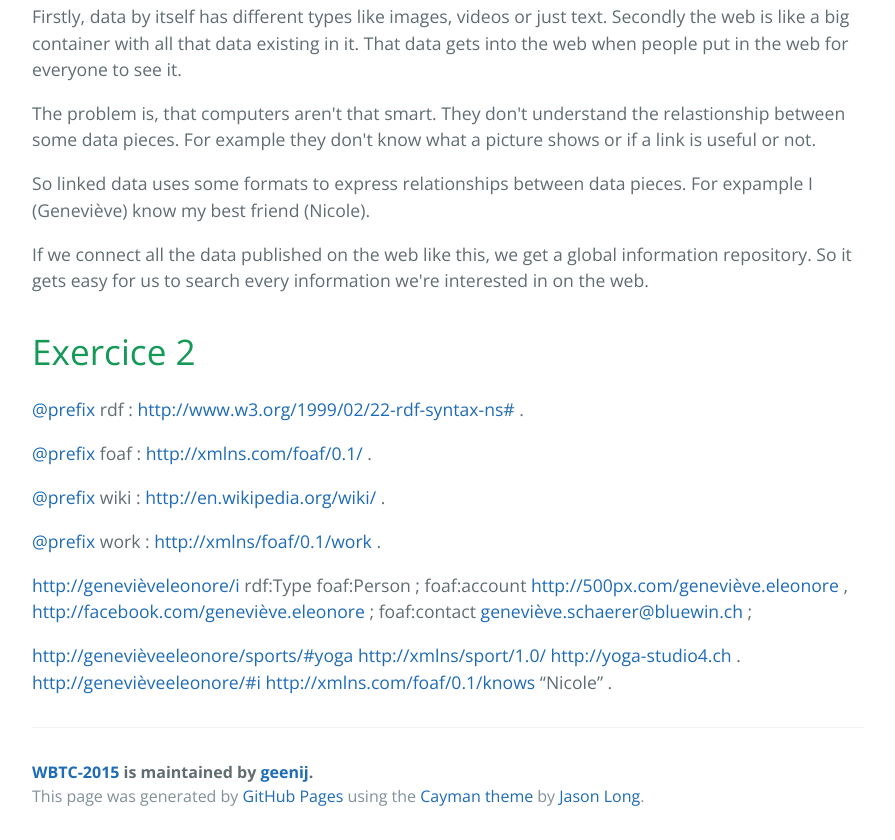
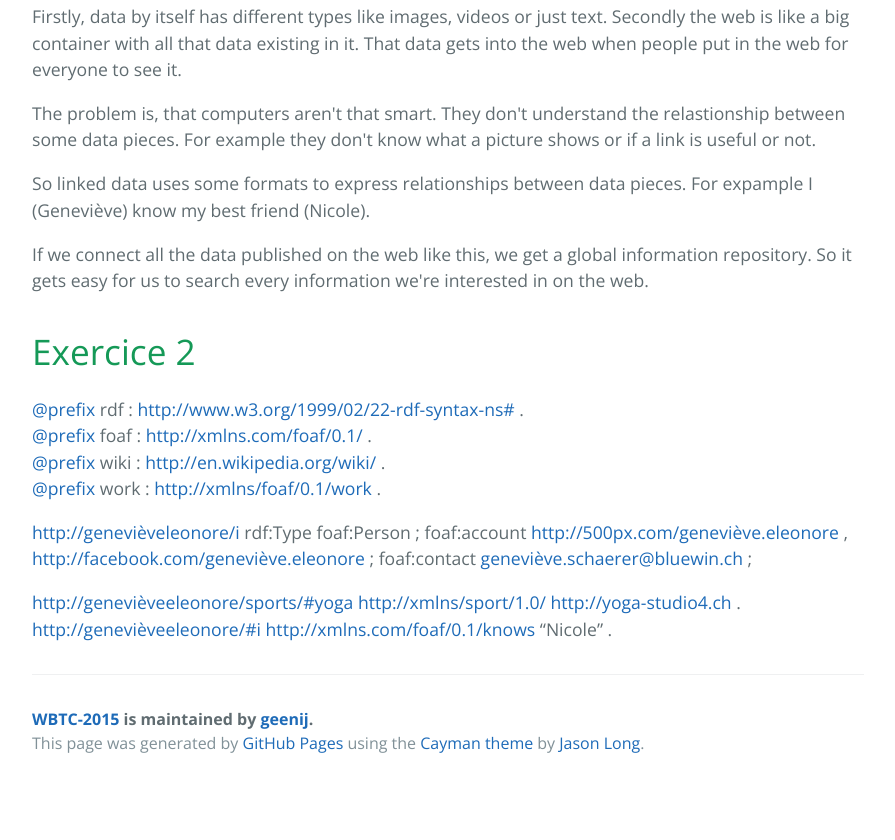
Before and after one commit to geenij/WBTC-2015, a plain HTML site: page index.html in a window 1280 px wide. Shown: the part 1251-2091 px from the top of the page, without its empty margins (192-1087 px from the left). After the commit the page ends 2038 px from the top, so only its background shows below. Drawn offline with nearby package versions, Linux system fonts and the light colour scheme.

```diff
--- a/index.html
+++ b/index.html
@@ -88,13 +88,10 @@
 <h1>
 <a id="exercice-2" class="anchor" href="#exercice-2" aria-hidden="true"><span class="octicon octicon-link"></span></a>Exercice 2</h1>
 
-<p><a href="https://github.com/prefix" class="user-mention">@prefix</a> rdf : <a href="http://www.w3.org/1999/02/22-rdf-syntax-ns#">http://www.w3.org/1999/02/22-rdf-syntax-ns#</a> .  </p>
-
-<p><a href="https://github.com/prefix" class="user-mention">@prefix</a> foaf : <a href="http://xmlns.com/foaf/0.1/">http://xmlns.com/foaf/0.1/</a> .  </p>
-
-<p><a href="https://github.com/prefix" class="user-mention">@prefix</a> wiki : <a href="http://en.wikipedia.org/wiki/">http://en.wikipedia.org/wiki/</a> .  </p>
-
-<p><a href="https://github.com/prefix" class="user-mention">@prefix</a> work : <a href="http://xmlns/foaf/0.1/work">http://xmlns/foaf/0.1/work</a> .  </p>
+<p><a href="https://github.com/prefix" class="user-mention">@prefix</a> rdf : <a href="http://www.w3.org/1999/02/22-rdf-syntax-ns#">http://www.w3.org/1999/02/22-rdf-syntax-ns#</a> .<br>
+<a href="https://github.com/prefix" class="user-mention">@prefix</a> foaf : <a href="http://xmlns.com/foaf/0.1/">http://xmlns.com/foaf/0.1/</a> .<br>
+<a href="https://github.com/prefix" class="user-mention">@prefix</a> wiki : <a href="http://en.wikipedia.org/wiki/">http://en.wikipedia.org/wiki/</a> .<br>
+<a href="https://github.com/prefix" class="user-mention">@prefix</a> work : <a href="http://xmlns/foaf/0.1/work">http://xmlns/foaf/0.1/work</a> .  </p>
 
 <p><a href="http://genevi%C3%A8veleonore/i">http://genevièveleonore/i</a>
 rdf:Type foaf:Person ;
```
Also changed, not shown: params.json (+1 -1 lines).
